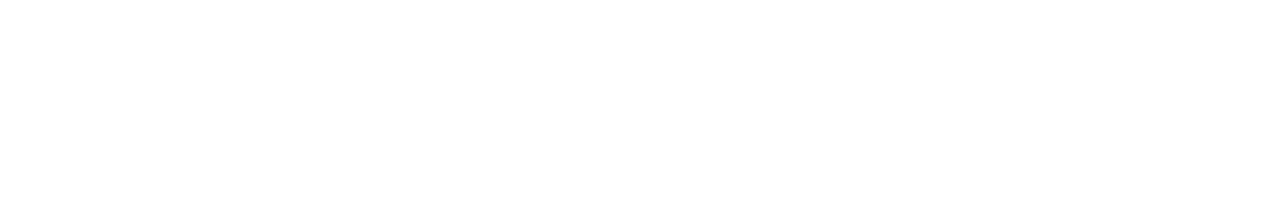
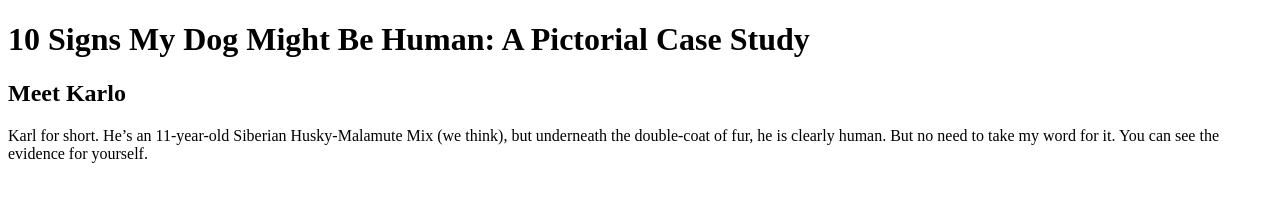
Before and after one commit to STL-LC101-Sept-22/js-assignment-4-html-me-something-rainy-moss, a website: page index.html in a window 1280 px wide. Drawn offline with Linux system fonts and the light colour scheme.

Commit message:
Added in heading

```diff
--- a/index.html
+++ b/index.html
@@ -1,8 +1,25 @@
 <!DOCTYPE html>
 <html>
    <head>
+      <h1>10 Signs My Dog Might Be Human: A Pictorial Case Study</h1>
    </head>
    <body>
-      <!-- Write your HTML in this file! -->
+<h2>Meet Karlo</h2>
+
+   <p>Karl for short. He’s an 11-year-old Siberian Husky-Malamute Mix (we think), but underneath the double-coat of fur, he is clearly human. But no need to take my word for it. You can see the evidence for yourself.</p>
+
+<!-- Here are the top 10 signs Karl is actually a human inside of a dog’s body:
+
+He requires a pillow at all times, regardless of quality, shape or intended purpose
+He gets lost in deep thought
+He’s choosy with his friends, but the real ones are his BFFs
+He has hands
+He is a dainty eater
+He understands his camera angles
+He has dolls
+He can drive
+He looks good in hats
+He is a talented singer -->
+
    </body>
 </html>
```
